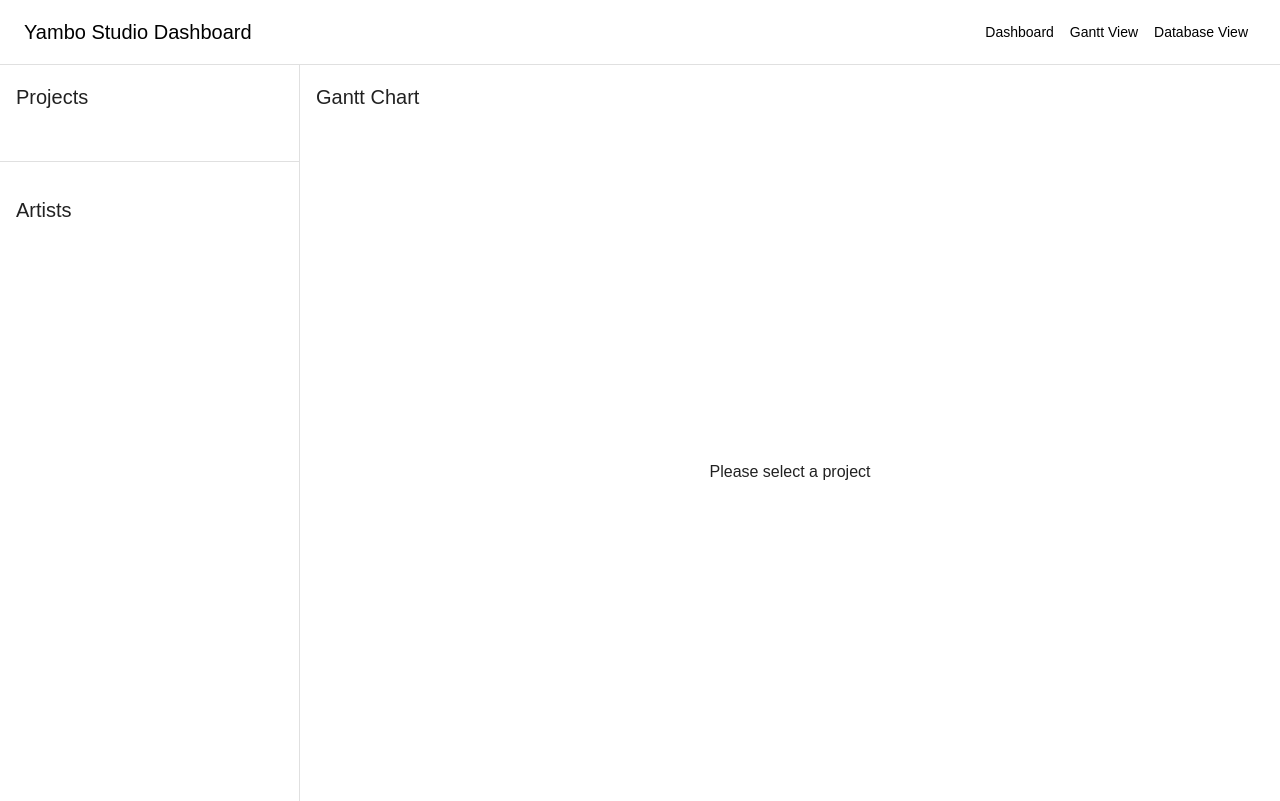
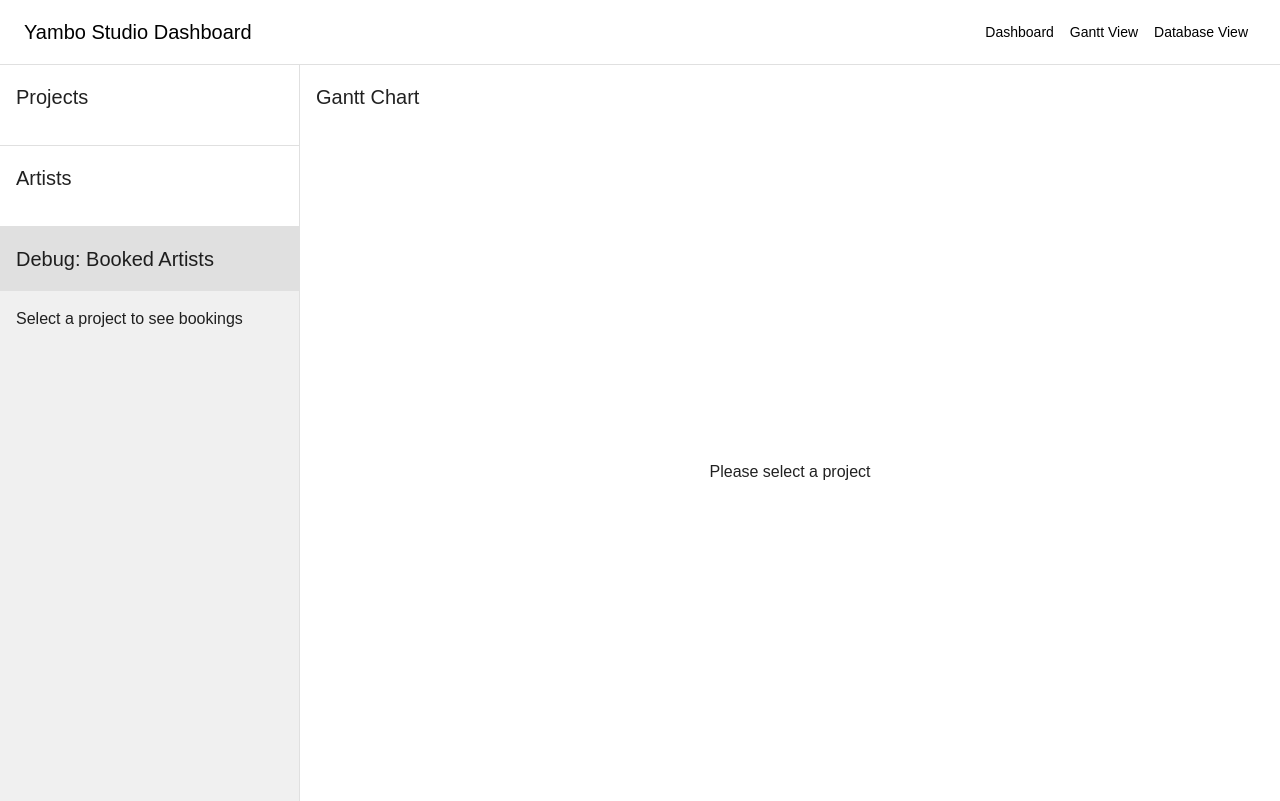
Before and after one commit to yamb0x/_yambo-studio-dash-v1, a React (Create React App) app: page /gantt in a window 1280 px wide. Built offline with nearby package versions, Linux system fonts and the light colour scheme; the HTML template or start-up script is replaced by a standard one.

Commit message:
backup 0.76
debug artists functions added

```diff
--- a/src/contexts/ProjectContext.js
+++ b/src/contexts/ProjectContext.js
@@ -40,12 +40,25 @@ export function ProjectProvider({ children }) {
     );
   }, []);
 
+  const removeBooking = useCallback((projectId, bookingId) => {
+    setProjects(prevProjects =>
+      prevProjects.map(project =>
+        project.id === projectId
+          ? {
+              ...project,
+              bookings: project.bookings.filter(booking => booking.id !== bookingId)
+            }
+          : project
+      )
+    );
+  }, []);
+
   useEffect(() => {
     localStorage.setItem('projects', JSON.stringify(projects));
   }, [projects]);
 
   return (
-    <ProjectContext.Provider value={{ projects, updateBooking, addBooking }}>
+    <ProjectContext.Provider value={{ projects, updateBooking, addBooking, removeBooking }}>
       {children}
     </ProjectContext.Provider>
   );
--- a/src/pages/GanttView.js
+++ b/src/pages/GanttView.js
@@ -1,6 +1,8 @@
-import React, { useState, useCallback } from 'react';
-import { Box, Typography, Paper, Divider } from '@mui/material';
-import { useDrop } from 'react-dnd';
+import React, { useState, useCallback, useEffect } from 'react';
+import { Box, Typography, Paper, Divider, List, ListItem, ListItemText, IconButton } from '@mui/material';
+import DeleteIcon from '@mui/icons-material/Delete';
+import { DndProvider, useDrop } from 'react-dnd';
+import { HTML5Backend } from 'react-dnd-html5-backend';
 import ProjectList from '../components/Gantt/ProjectList';
 import GanttChart from '../components/Gantt/GanttChart';
 import ArtistList from '../components/Gantt/ArtistList';
@@ -8,14 +10,31 @@ import { useProjects } from '../contexts/ProjectContext';
 import moment from 'moment';
 
 function GanttView() {
-  const { projects, addBooking } = useProjects();
+  const { projects, addBooking, removeBooking } = useProjects();
   const [selectedProject, setSelectedProject] = useState(null);
   const [, forceUpdate] = useState();
+
+  useEffect(() => {
+    console.log("Selected Project:", selectedProject);
+    console.log("Bookings:", selectedProject?.bookings);
+  }, [selectedProject]);
 
   const handleAddBooking = useCallback((newBooking) => {
     addBooking(newBooking);
     forceUpdate({});
   }, [addBooking]);
+
+  const handleRemoveBooking = useCallback((bookingId) => {
+    if (selectedProject) {
+      console.log("Removing booking:", bookingId);
+      removeBooking(selectedProject.id, bookingId);
+      setSelectedProject(prevProject => ({
+        ...prevProject,
+        bookings: prevProject.bookings.filter(booking => booking.id !== bookingId)
+      }));
+      forceUpdate({});
+    }
+  }, [removeBooking, selectedProject]);
 
   const [, drop] = useDrop({
     accept: 'ARTIST',
@@ -51,17 +70,55 @@ function GanttView() {
         width: '300px',
         borderRight: '1px solid #e0e0e0',
         overflowY: 'auto',
-        flexShrink: 0
+        flexShrink: 0,
+        display: 'flex',
+        flexDirection: 'column'
       }}>
-        <Paper elevation={0} sx={{ height: '100%', borderRadius: 0 }}>
+        <Paper elevation={0} sx={{ borderRadius: 0, borderBottom: '1px solid #e0e0e0' }}>
           <Typography variant="h6" sx={{ p: 2 }}>Projects</Typography>
           <ProjectList
             selectedProject={selectedProject}
             onSelectProject={setSelectedProject}
           />
-          <Divider sx={{ my: 2 }} />
+        </Paper>
+        <Paper elevation={0} sx={{ borderRadius: 0, borderBottom: '1px solid #e0e0e0' }}>
           <Typography variant="h6" sx={{ p: 2 }}>Artists</Typography>
           <ArtistList />
+        </Paper>
+        <Paper elevation={0} sx={{ borderRadius: 0, flexGrow: 1, bgcolor: '#f0f0f0', minHeight: '200px' }}>
+          <Typography variant="h6" sx={{ p: 2, bgcolor: '#e0e0e0' }}>Debug: Booked Artists</Typography>
+          {selectedProject ? (
+            selectedProject.bookings && selectedProject.bookings.length > 0 ? (
+              <List>
+                {selectedProject.bookings.map((booking) => (
+                  <ListItem
+                    key={booking.id}
+                    secondaryAction={
+                      <IconButton
+                        edge="end"
+                        aria-label="delete"
+                        onClick={() => {
+                          console.log("Delete button clicked for booking:", booking.id);
+                          handleRemoveBooking(booking.id);
+                        }}
+                      >
+                        <DeleteIcon />
+                      </IconButton>
+                    }
+                  >
+                    <ListItemText
+                      primary={booking.artistName}
+                      secondary={`${booking.startDate} - ${booking.endDate}`}
+                    />
+                  </ListItem>
+                ))}
+              </List>
+            ) : (
+              <Typography sx={{ p: 2 }}>No bookings for this project</Typography>
+            )
+          ) : (
+            <Typography sx={{ p: 2 }}>Select a project to see bookings</Typography>
+          )}
         </Paper>
       </Box>
       <Box ref={drop} sx={{ flexGrow: 1, p: 2, overflowX: 'auto', overflowY: 'hidden' }}>
@@ -78,4 +135,10 @@ function GanttView() {
   );
 }
 
-export default GanttView;
+export default function WrappedGanttView() {
+  return (
+    <DndProvider backend={HTML5Backend}>
+      <GanttView />
+    </DndProvider>
+  );
+}
```
